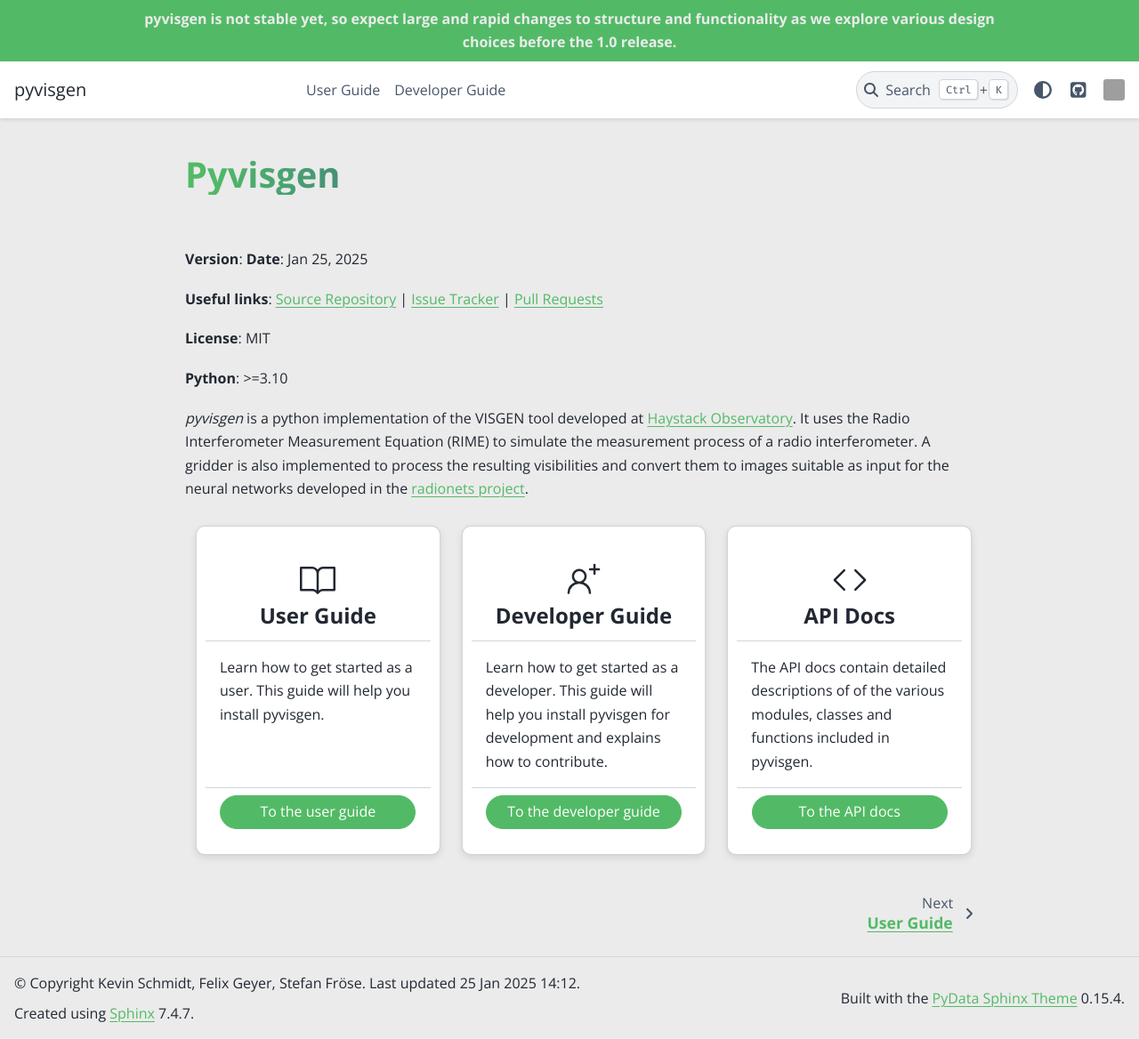
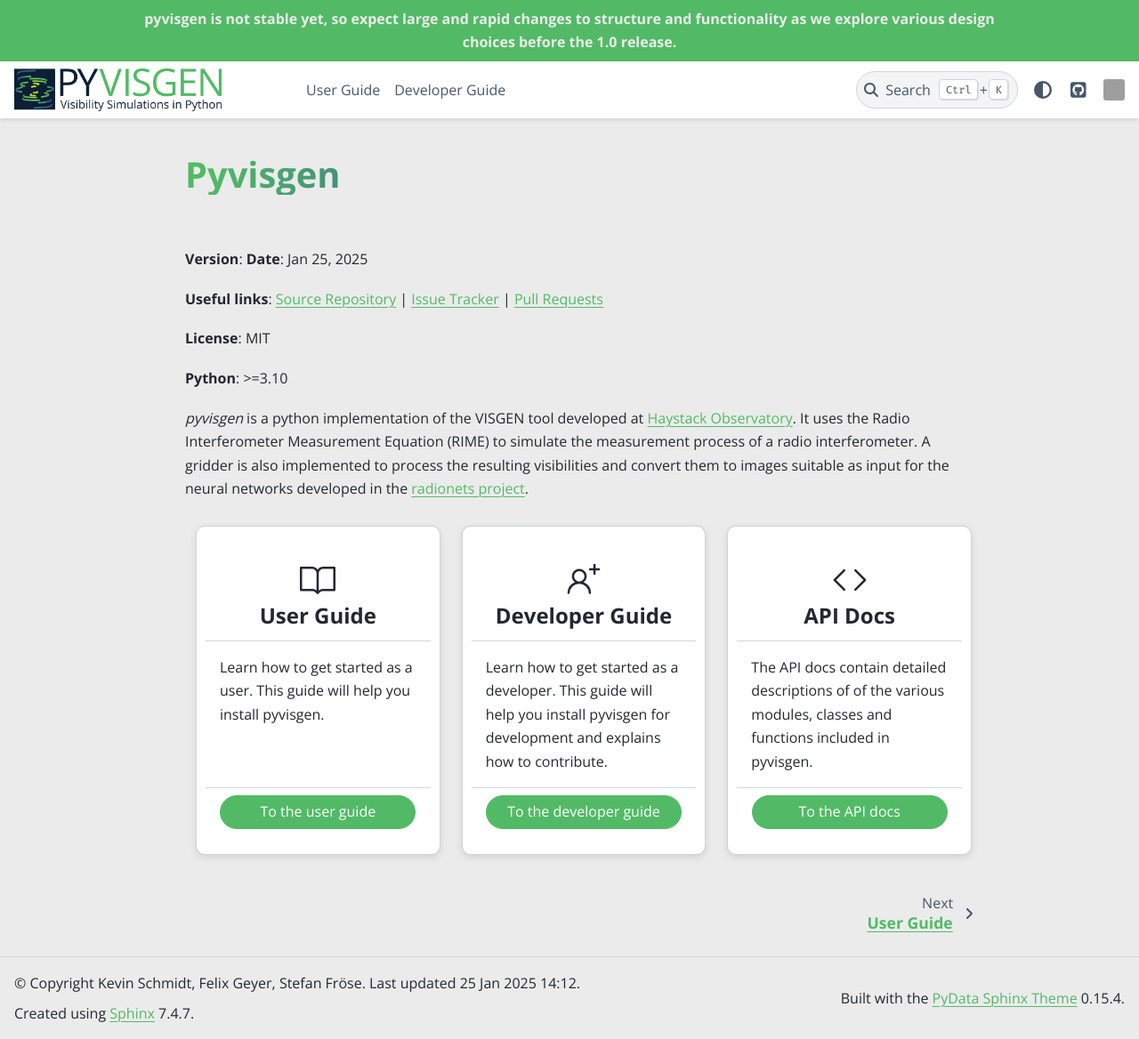
Before and after one commit to radionets-project/pyvisgen, a Sphinx documentation site: the page built from docs/index.rst, in a window 1280 px wide and 1168 px high. Shown: the whole window at 89% size. Built offline with Sphinx 7.4.7 and the PyData theme 0.15.4, drawn with Linux system fonts in a browser that asks for light colours; pages that are not in the unit, such as notebooks, are missing from menus; the version number could not be read and is left out; grey boxes are pictures that could not be loaded.

Commit message:
Add logos to navbar/header

```diff
--- a/docs/conf.py
+++ b/docs/conf.py
@@ -74,6 +74,7 @@
 
 html_css_files = ["pyvisgen.css"]
 
+html_favicon = "_static/favicon/favicon.ico"
 
 html_theme_options = {
     "github_url": "https://github.com/radionets-project/pyvisgen",
@@ -90,6 +91,11 @@
             "icon": "https://avatars.githubusercontent.com/u/77392854?s=200&v=4",  # noqa: E501
         },
     ],
+    "logo": {
+        "image_light": "_static/pyvisgen.webp",
+        "image_dark": "_static/pyvisgen_dark.webp",
+        "alt_text": "pyvisgen",
+    },
     "announcement": """
         <p>pyvisgen is not stable yet, so expect large and rapid
         changes to structure and functionality as we explore various
@@ -115,6 +121,7 @@
     "scipy": ("https://docs.scipy.org/doc/scipy", None),
     "setuptools": ("https://setuptools.pypa.io/en/stable", None),
     "sklearn": ("https://scikit-learn.org/stable", None),
+    "torch": ("https://pytorch.org/docs/stable/", None),
 }
 
 
```
